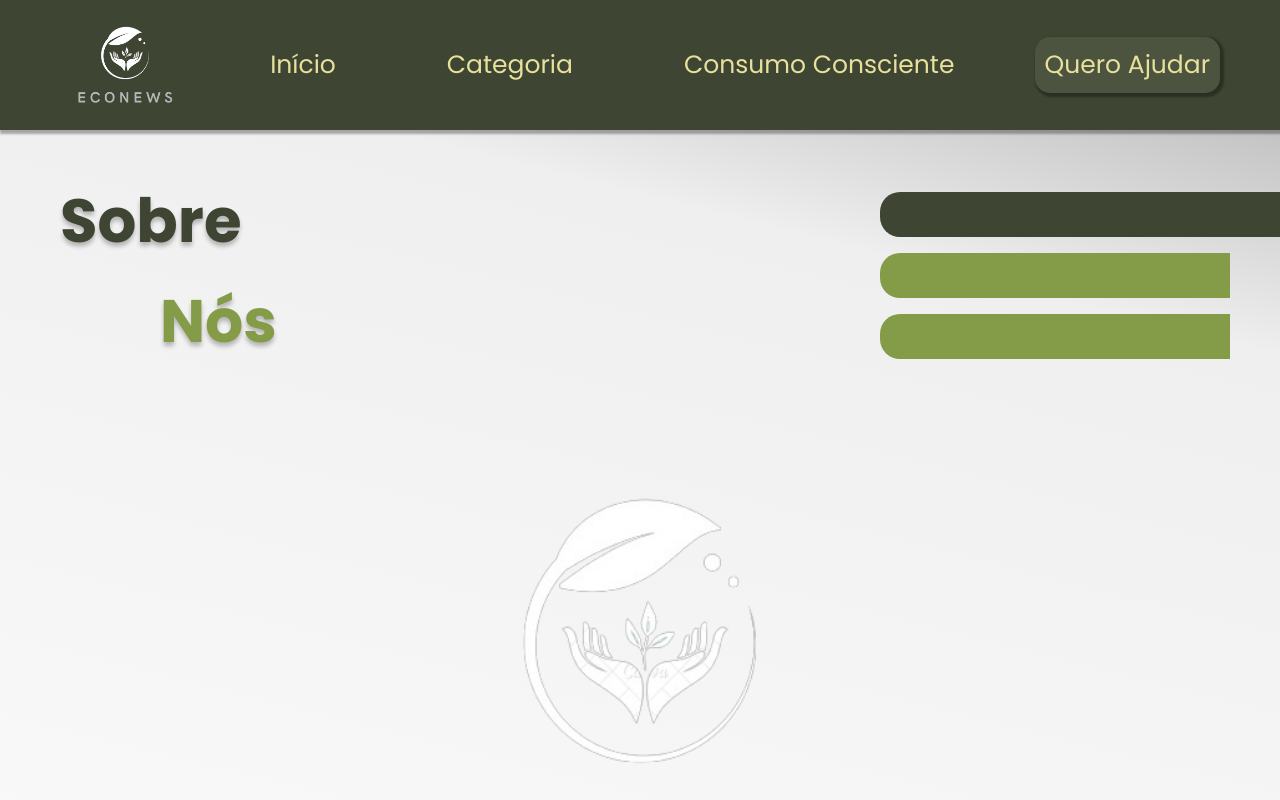
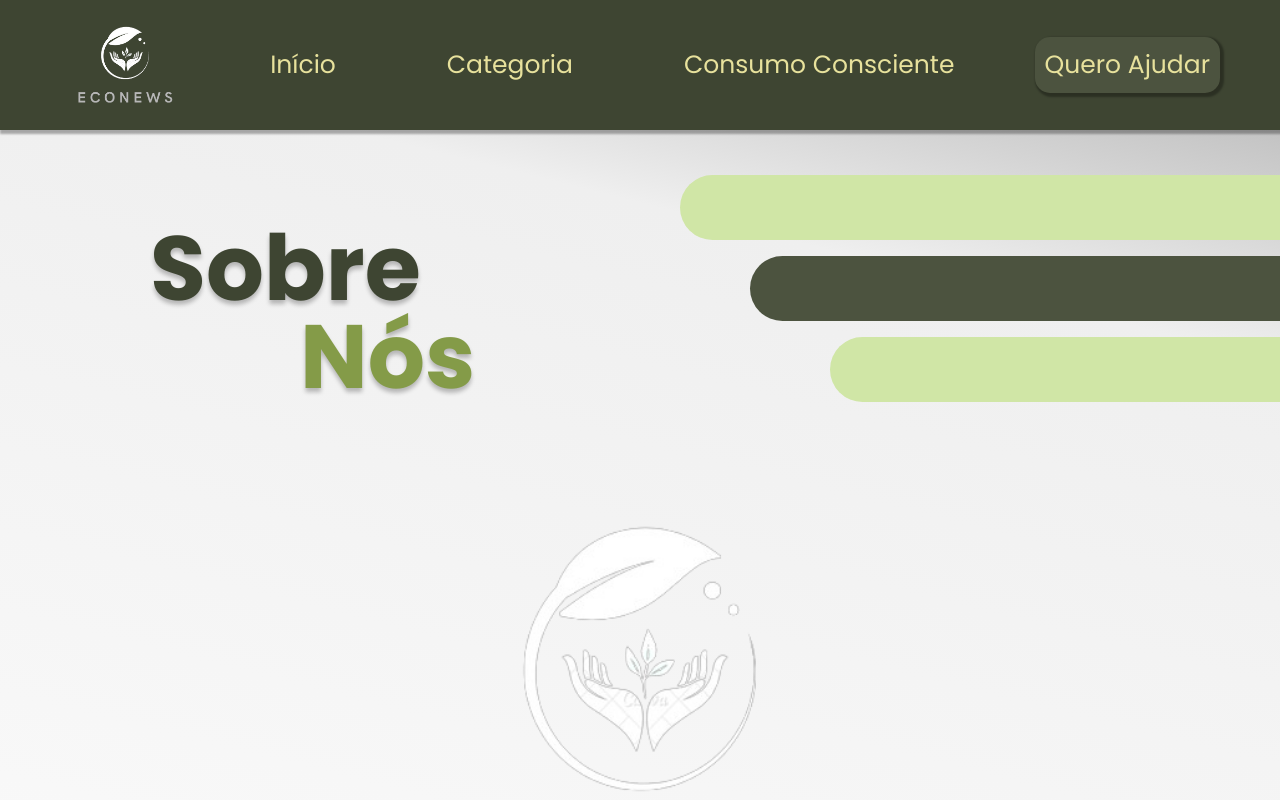
Before and after one commit to anafiladelpho/Eco-News-2, a plain HTML site: page sobrenos.html in a window 1280 px wide. Shown: the top 800 px of the page. Drawn offline with Linux system fonts and the light colour scheme.

Commit message:
sobrenós

```diff
--- a/css/sobrenos.css
+++ b/css/sobrenos.css
@@ -64,9 +64,9 @@ header ul {
     color: #3E4532;
     text-shadow: 0px 4px 4px rgba(0, 0, 0, 0.25);
     font-family: Poppins;
-    font-size: 61px;
+    font-size: 91px;
     font-weight: 700;
-    padding-left: 60px;
+    padding-left: 150px;
     display: flex;
     justify-content: space-between;
 }
@@ -75,25 +75,29 @@ header ul {
     color: #849B48;
     text-shadow: 0px 4px 4px rgba(0, 0, 0, 0.25);
     font-family: Poppins;
-    font-size: 60px;
+    font-size: 90px;
     font-style: normal;
     font-weight: 700;
     line-height: normal;
     margin: 10px;
-    padding-left: 150px;
+    padding-left: 290px;
     display: flex;
     justify-content: space-between;
     align-items: center;
+    line-height: 20px;
 }
 
 .img__logo {
     width: 630px;
     height: 630px;
     flex-shrink: -0;
+    margin-top: 2px;
 }
 
 .align {
-    display: flex; align-items: center; justify-content: center;
+    display: flex;
+    align-items: center;
+    justify-content: center;
 }
 
 .inicio {
@@ -109,20 +113,25 @@ header ul {
 }
 
 .pilastra1 {
-    border-radius: 20px 0px 0px 20px;
-    background-color: #3E4532;
-    width: 400px; height: 45px;
+    border-radius: 40px 0px 0px 40px;
+    background-color: #D0E6A6;
+    width: 600px; height: 65px;
 }
 
 .pilastra2 {
-    border-radius: 20px 0px 0px 20px;
-    background-color: #849B48;
-    width: 350px; height: 45px;
+    border-radius: 40px 0px 0px 40px;
+    background-color: #4C533F;
+    width: 530px; height: 65px;
     margin-left: 0px;
 }
 
 .pilastra3 {
-    border-radius: 20px 0px 0px 20px;
-    background-color: #849B48;
-    width: 350px; height: 45px;
+    border-radius: 40px 0px 0px 40px;
+    background-color: #D0E6A6;
+    width: 450px; height: 65px;
 }
+
+.canto {
+    display: flex;
+    justify-content: end;
+}
--- a/sobrenos.html
+++ b/sobrenos.html
@@ -42,9 +42,15 @@
         <h1 class="nos">Nós</h1>
     </div>
     <div class="quadrados">
+        <div class="canto">
         <div class="pilastra1"></div>
+    </div>
+    <div class="canto">
         <div class="pilastra2"></div>
+    </div>
+    <div class="canto">
         <div class="pilastra3"></div>
+    </div>
     </div>
     </div>
 
```
